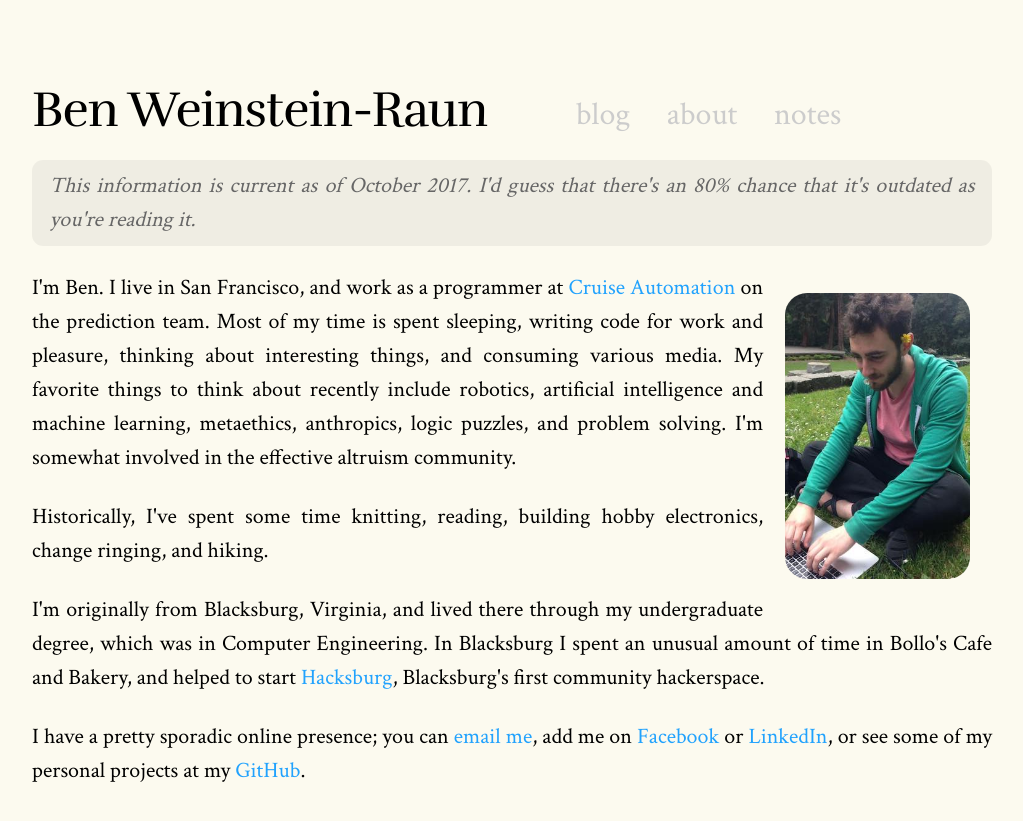
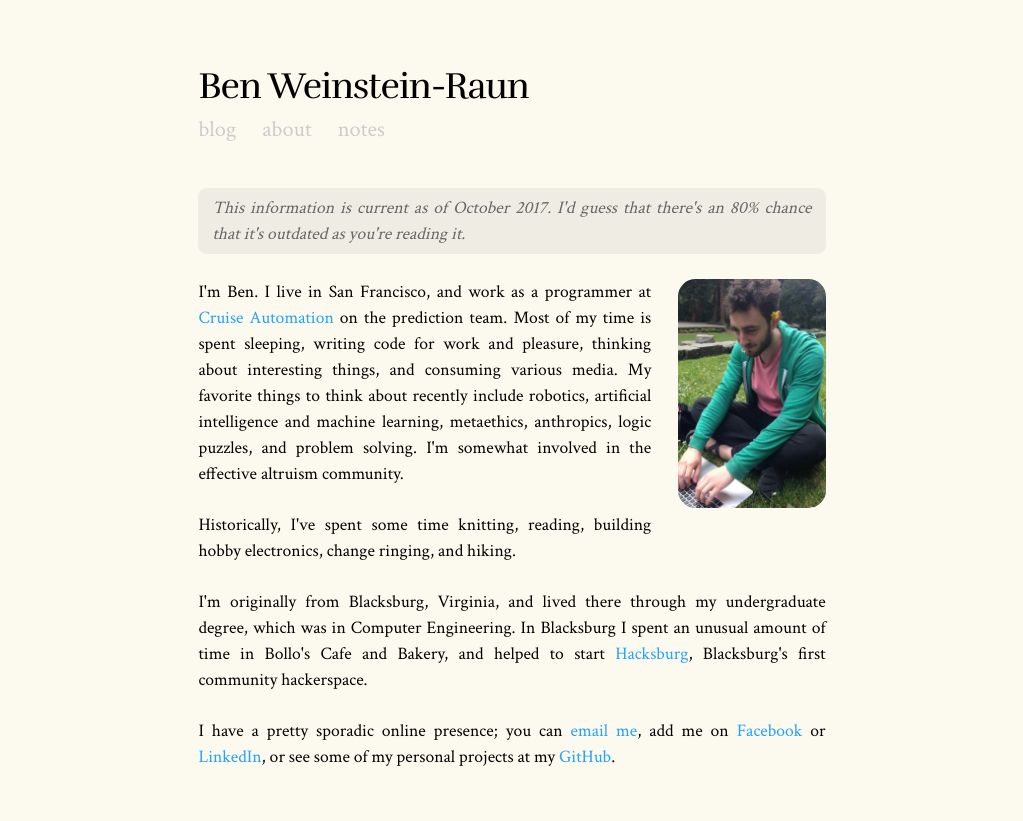
Before and after one commit to benwr/benwr.github.io, a Jekyll site: the page built from index.html, in a window 1280 px wide. Shown: the top 821 px of the page, without its empty margins (128-1151 px from the left). Built offline with Jekyll 4.4.1, drawn with Linux system fonts in a browser that asks for light colours.

Commit message:
get rid of nasty min-widths

```diff
--- a/_layouts/home.html
+++ b/_layouts/home.html
@@ -4,17 +4,19 @@ layout: default
 
 <div class="container">
     <div class="row home-top-bar">
-        <div class="seven columns name">
+        <div class="offset-by-two ten columns name">
             <a href="/"><h1>Ben Weinstein-Raun</h1></a>
         </div>
-        <div class="four columns nav">
+    </div>
+    <div class="row home-top-bar">
+        <div class="offset-by-two eight columns nav">
             <a href="/blog">blog</a>
             <a href="/">about</a>
             <a href="/notes">notes</a>
         </div>
     </div>
     <div class="row">
-        <div class="twelve columns content">
+        <div class="offset-by-two eight columns content">
             {{ content }}
         </div>
     </div>
--- a/_layouts/page.html
+++ b/_layouts/page.html
@@ -3,17 +3,17 @@ layout: default
 ---
 <div class="container">
     <div class="row page-top-bar">
-        <div class="six columns name">
+        <div class="offset-by-two four columns name">
             <a href="/"><h1>Ben Weinstein-Raun</h1></a>
         </div>
-        <div class="six columns nav">
+        <div class="four columns nav">
             <a href="/blog">blog</a>
             <a href="/">about</a>
             <a href="/notes">notes</a>
         </div>
     </div>
     <div class="row">
-        <div class="twelve columns content">
+        <div class="offset-by-two eight columns content">
 {{ content }}
         </div>
     </div>
--- a/index.html
+++ b/index.html
@@ -5,7 +5,7 @@ layout: home
     This information is current as of October 2017. I'd guess that there's
     an 80% chance that it's outdated as you're reading it.
 </p>
-<div class="image" style="float: right"><img src="images/profile.jpg" style="float: right; height: 13em;" /></div>
+<div class="image" style="float: right; margin-right: 0; margin-top: 0"><img src="images/profile.jpg" style="float: right; height: 13em;" /></div>
 <p>
     I'm Ben. I live in San Francisco, and work as a programmer at
     <a href="https://getcruise.com">Cruise Automation</a> on
--- a/styles/main.css
+++ b/styles/main.css
@@ -1,44 +1,37 @@
 body {
     background-color: #fcfaef;
     font-family: "Crimson Text", "Palatino", "Georgia", serif;
-    font-size: 2.0em;
-    line-height: 1.7em;
+    font-size: 1.6rem;
+    line-height: 2.6rem;
     color: #000;
 }
 
-div.home-top-bar {
+div.home-top-bar div.name {
     margin-top: 4em;
+    margin-bottom: 0;
 }
 
 div.page-top-bar {
     margin-top: 1em;
 }
 
-div.home-top-bar div.name {
-    min-width: 25em;
-}
-
 div.page-top-bar div.name {
-    min-width: 15em;
-    margin-right: 0;
 }
 
 div.home-top-bar div.nav {
     height: 4em;
-    margin: 0;
-    min-width: 15em;
+    margin-bottom: 1em;
 }
 
 div.page-top-bar div.nav {
     text-align: right;
     font-size: 1.2em;
     height: 4em;
-    min-width: 10em;
 }
 
 div.home-top-bar div.nav a {
-    font-size: 1.6em;
-    line-height: 2.2em;
+    font-size: 1.4em;
+    margin-top: 0.4em;
 }
 
 div.page-top-bar div.nav a {
@@ -56,7 +49,8 @@ div.nav a:hover {
     color: #666;
 }
 
-h1 {
+h1, h2, h3 {
+    text-align: left;
     font-family: "Rufina", "Crimson Text", "Palatino", "Georgia", serif;
 }
 
@@ -73,7 +67,8 @@ div.page-top-bar a:hover h1 {
 }
 
 div.home-top-bar h1 {
-    margin-bottom: 0
+    font-size: 2.3em;
+    margin-bottom: 0;
 }
 
 h2, h3, h4, h5, h6 {
@@ -108,7 +103,7 @@ p.infobar {
     border-radius:1em;
     overflow: hidden;
     padding: 0;
-    margin: 1em;
+    margin: 1.5em;
 }
 
 .content a h2, .content h2 {
@@ -143,3 +138,7 @@ span.date, span.location {
 div.footnotes p {
     display: inline;
 }
+
+div.content img {
+    max-width: 100%;
+}
```
